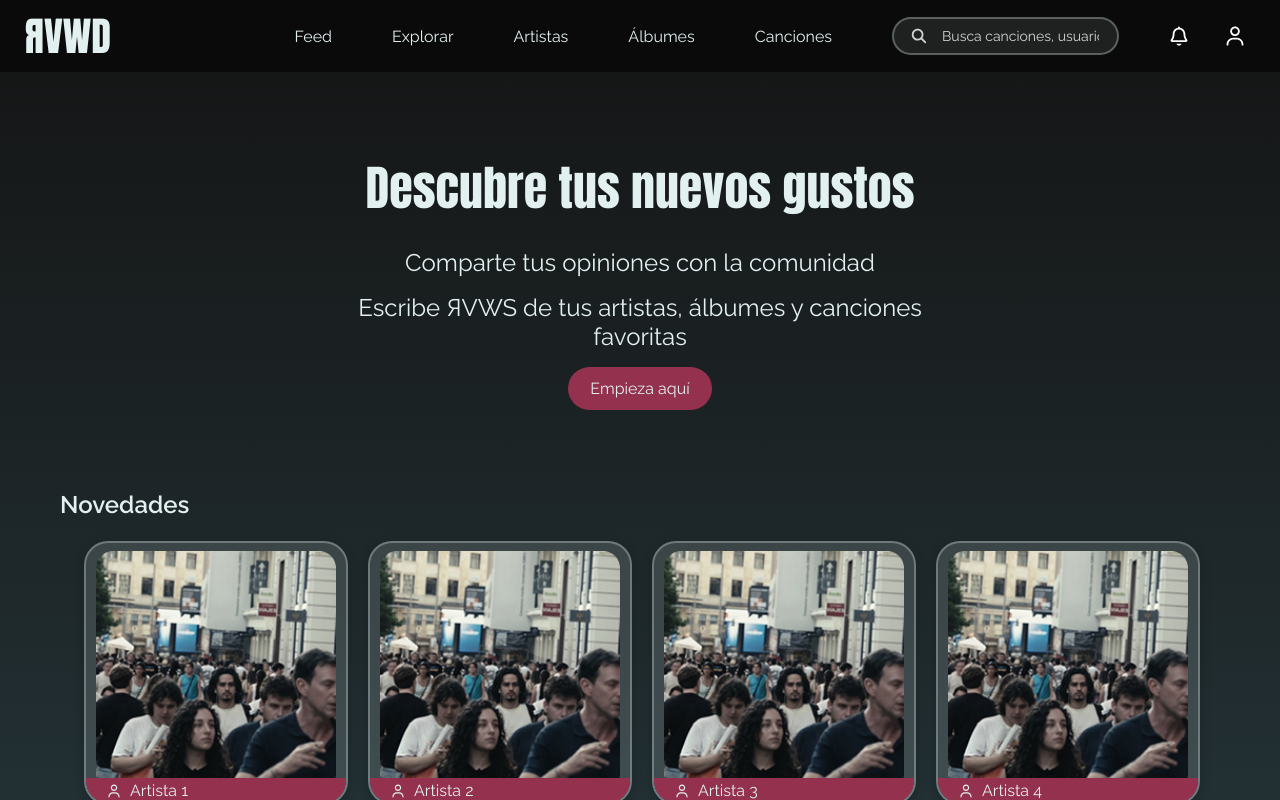
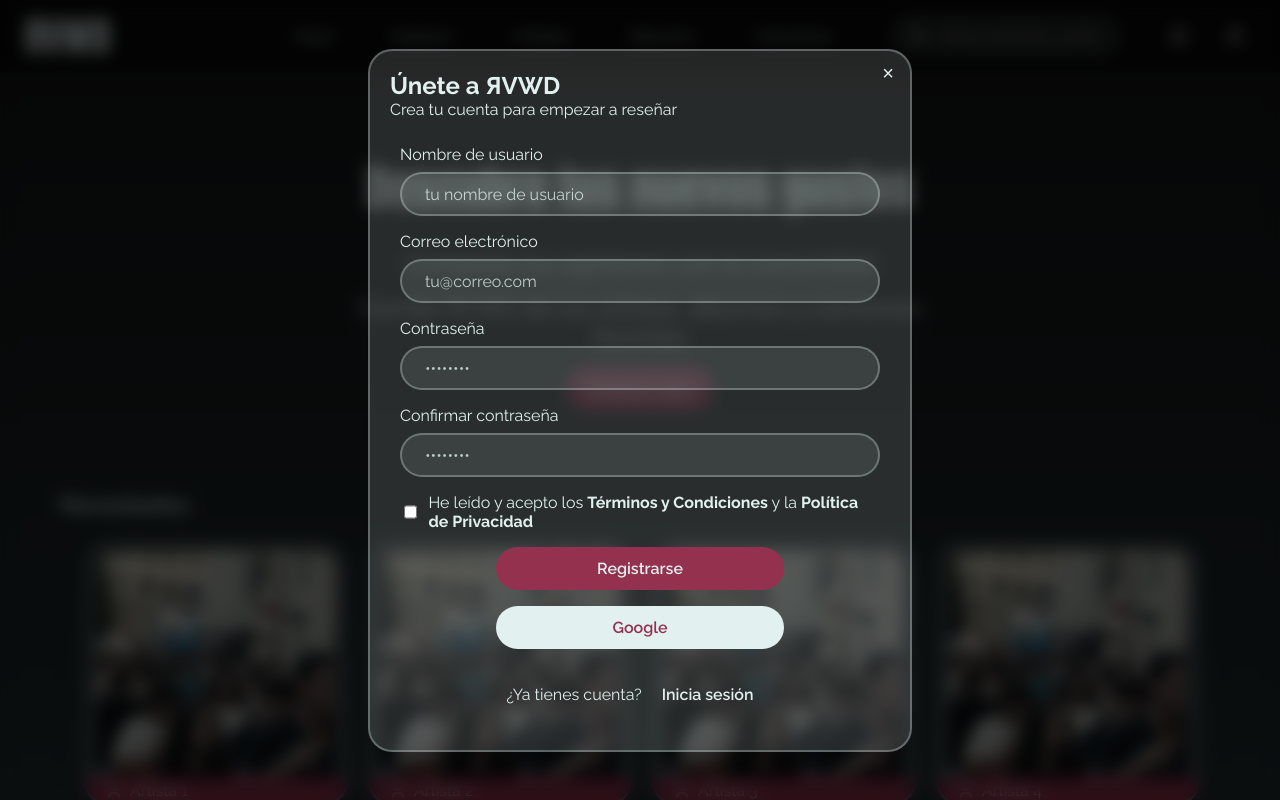
Before and after one commit to raquelz12/RVWD, a Next.js app: page / in a window 1280 px wide. Both pictures are taken after a click on the button "Empieza aquí". Shown: the top 800 px of the page. Built offline with nearby package versions, Linux system fonts and the light colour scheme.

Commit message:
Modales generales y registrar

```diff
--- a/components/Button/Button.css
+++ b/components/Button/Button.css
@@ -4,7 +4,7 @@
   justify-content: center;
   padding: 1rem 2rem;
   font-size: 1.6rem;
-  font-weight: semi-bold;
+  font-weight: 600;
   border-radius: 3rem;
   border: 0.2rem solid transparent;
   cursor: pointer;
@@ -36,7 +36,8 @@
 }
 
 .custom-button.secondary:hover:not(:disabled) {
-  background-color: rgba(255, 255, 255, 0.15);
+  background-color: var(--primary-white, #e2f0f0);
+  box-shadow: 0 0.4rem 1.2rem rgba(157, 43, 69, 0.3);
   transform: translateY(-0.2rem);
 }
 
@@ -51,3 +52,15 @@
   background-color: rgba(157, 43, 69, 0.1);
   transform: translateY(-0.2rem);
 }
+
+/* Botón de texto (sin fondo ni borde) */
+.custom-button.text {
+  background-color: transparent;
+  border: none;
+  color: var(--primary-white, #e2f0f0);
+}
+
+.custom-button.text:hover:not(:disabled) {
+  text-decoration: underline;
+  transform: translateY(-0.2rem);
+}
--- a/components/Button/Button.tsx
+++ b/components/Button/Button.tsx
@@ -1,7 +1,7 @@
 import './Button.css';
 
 export interface ButtonProps extends React.ButtonHTMLAttributes<HTMLButtonElement> {
-  variant?: 'primary' | 'secondary' | 'outline';
+  variant?: 'primary' | 'secondary' | 'outline' | 'text';
   children: React.ReactNode;
 }
 
--- /dev/null
+++ b/components/GlobalModal.tsx
@@ -0,0 +1,23 @@
+"use client";
+
+import { useModal } from '@/context/ModalContext';
+import RegisterModal from '../components/modals/RegisterModal/RegisterModal';
+// import LoginModal from '../components/modals/LoginModal/LoginModal'; // Cuando lo crees
+
+export default function GlobalModals() {
+  const { activeModal, closeModal } = useModal();
+
+  return (
+    <>
+      <RegisterModal
+        isOpen={activeModal === 'register'}
+        onClose={closeModal}
+      />
+
+      {/* <LoginModal
+        isOpen={activeModal === 'login'}
+        onClose={closeModal}
+      /> */}
+    </>
+  );
+}
--- /dev/null
+++ b/components/Input/Input.css
@@ -0,0 +1,27 @@
+.input {
+  width: 100%;
+  height: 4.4rem;
+  padding: 0 2.3rem;
+  box-sizing: border-box;
+  background-color: color-mix(in srgb, var(--primary-white) 10%, transparent);
+  border: 0.2rem solid color-mix(in srgb, var(--primary-white) 30%, transparent);
+  border-radius: 3rem;
+  font-size: 1.6rem;
+  transition: border-color 0.2s ease;
+  color: var(--primary-white, #E2F0F0);
+  font-family: inherit;
+}
+
+.input::placeholder {
+  color: var(--primary-white, #E2F0F0);
+  opacity: 0.8;
+}
+
+.input:focus-within {
+  border: 0.2rem solid color-mix(in srgb, var(--primary-white) 50%, transparent);
+}
+
+.input:hover {
+  border: 0.2rem solid color-mix(in srgb, var(--primary-white) 50%, transparent);
+  background-color: color-mix(in srgb, var(--primary-white) 15%, transparent);
+}
--- /dev/null
+++ b/components/Input/Input.tsx
@@ -0,0 +1,20 @@
+import './Input.css';
+
+export interface InputProps {
+    type: string;
+    placeholder?: string;
+    value?: string;
+    onChange?: (e: React.ChangeEvent<HTMLInputElement>) => void;
+}
+
+export default function Input({ type, placeholder, value, onChange }: InputProps) {
+    return (
+        <input
+            type={type}
+            placeholder={placeholder}
+            value={value}
+            onChange={onChange}
+            className="input"
+        />
+    );
+}
--- /dev/null
+++ b/components/Modal/Modal.css
@@ -0,0 +1,64 @@
+.modal-overlay {
+    position: fixed;
+    top: 0;
+    left: 0;
+    width: 100vw;
+    height: 100vh;
+    background-color: rgba(0, 0, 0, 0.7);
+    backdrop-filter: blur(8px);
+    display: flex;
+    justify-content: center;
+    align-items: center;
+    z-index: 9999;
+    animation: overlayFadeIn 0.25s ease-out forwards;
+}
+
+.modal-content {
+    background-color: colormix;
+    padding: 2rem;
+    border: 0.2rem solid color-mix(in srgb, var(--primary-white) 30%, transparent);
+    border-radius: 2.4rem;
+    background-color: color-mix(in srgb, var(--primary-white) 15%, transparent);
+    box-shadow: 0 4px 6px rgba(0, 0, 0, 0.1);
+    max-width: 500px;
+    width: 90%;
+    position: relative;
+    animation: modalSlideUp 0.3s cubic-bezier(0.16, 1, 0.3, 1) forwards;
+}
+
+.modal-close {
+    position: absolute;
+    top: 1rem;
+    right: 1rem;
+    background: none;
+    border: none;
+    font-size: 2rem;
+    cursor: pointer;
+    color: var(--primary-white, #E2F0F0);
+    transition: color 0.3s ease;
+}
+
+.modal-close:hover {
+    color: var(--primary-red, #94314F);
+}
+
+/*transiciones*/
+@keyframes overlayFadeIn {
+  from {
+    opacity: 0;
+  }
+  to {
+    opacity: 1;
+  }
+}
+
+@keyframes modalSlideUp {
+  from {
+    opacity: 0;
+    transform: translateY(2.4rem) scale(0.96);
+  }
+  to {
+    opacity: 1;
+    transform: translateY(0) scale(1);
+  }
+}
--- /dev/null
+++ b/components/Modal/Modal.tsx
@@ -0,0 +1,45 @@
+"use client";
+
+import { useEffect } from 'react';
+import './Modal.css';
+
+export interface ModalProps {
+  isOpen: boolean;
+  onClose: () => void;
+  children: React.ReactNode;
+}
+
+export default function Modal({ isOpen, onClose, children }: ModalProps) {
+  useEffect(() => {
+    const handleKeyDown = (e: KeyboardEvent) => {
+      if (e.key === 'Escape') onClose();
+    };
+
+    if (isOpen) {
+      document.body.style.overflow = 'hidden';
+      window.addEventListener('keydown', handleKeyDown);
+    } else {
+      document.body.style.overflow = 'unset';
+    }
+
+    return () => {
+      document.body.style.overflow = 'unset';
+      window.removeEventListener('keydown', handleKeyDown);
+    };
+  }, [isOpen, onClose]);
+
+  if (!isOpen) return null;
+
+  return (
+    <div className="modal-overlay" onClick={onClose}>
+      <div className="modal-content" onClick={(e) => e.stopPropagation()}>
+        <button className="modal-close" onClick={onClose} aria-label="Cerrar modal">
+          &times;
+        </button>
+        <div className="modal-body">
+          {children}
+        </div>
+      </div>
+    </div>
+  );
+}
--- /dev/null
+++ b/components/modals/RegisterModal/RegisterModal.css
@@ -0,0 +1,62 @@
+.modal-header h2 {
+    margin: 0;
+    font-size: 2.4rem;
+}
+
+.modal-header p {
+    padding-bottom: 1.6rem;
+    margin: 0;
+}
+
+.modal-form {
+    display: flex;
+    flex-direction: column;
+    padding: 1rem;
+    gap: 1.6rem;
+}
+
+.form-group {
+    display: flex;
+    flex-direction: column;
+    gap: 0.8rem;
+}
+
+.checkbox-group {
+    display: flex;
+    flex-direction: row;
+    align-items: center;
+    gap: 0.8rem;
+}
+
+.checkbox-group input[type="checkbox"] {
+    width: 1.6rem;
+    height: 1.6rem;
+    border: 0.2rem solid var(--primary-white, #E2F0F0);
+    border-radius: 0.4rem;
+    background-color: transparent;
+    cursor: pointer;
+}
+
+.checkbox-group a {
+    text-decoration: none;
+    font-weight: bold;
+    color: var(--primary-white, #E2F0F0);
+    transition: color 0.15s ease;
+}
+
+.checkbox-group a:hover {
+    color: var(--primary-red, #94314F);
+}
+
+.button-group {
+    display: flex;
+    flex-direction: column;
+    width: 60%;
+    gap: 1.6rem;
+    align-self: center;
+}
+
+.modal-footer {
+    text-align: center;
+    margin-top: 1.6rem;
+}
--- /dev/null
+++ b/components/modals/RegisterModal/RegisterModal.tsx
@@ -0,0 +1,95 @@
+"use client";
+
+import { useState } from 'react';
+import Modal from '../../Modal/Modal';
+import Button from '../../Button/Button';
+import Input from '../../Input/Input';
+import { useModal } from '@/context/ModalContext';
+import './RegisterModal.css';
+
+export interface RegisterModalProps {
+  isOpen: boolean;
+  onClose: () => void;
+}
+
+export default function RegisterModal({ isOpen, onClose }: RegisterModalProps) {
+  const { openModal } = useModal();
+  const [username, setUsername] = useState('');
+  const [email, setEmail] = useState('');
+  const [password, setPassword] = useState('');
+
+  const handleSubmit = (e: React.FormEvent) => {
+    e.preventDefault();
+    // Pra cuando haya back
+  };
+
+  return (
+    <Modal isOpen={isOpen} onClose={onClose}>
+      <div className="modal-header">
+        <h2>Únete a ЯVWD</h2>
+        <p>Crea tu cuenta para empezar a reseñar</p>
+      </div>
+      <form onSubmit={handleSubmit} className="modal-form">
+        <div className="form-group">
+          <label>Nombre de usuario</label>
+          <Input
+            type="text"
+            value={username}
+            onChange={(e) => setUsername(e.target.value)}
+            placeholder="tu nombre de usuario"
+          />
+        </div>
+        <div className="form-group">
+          <label>Correo electrónico</label>
+          <Input
+            type="email"
+            value={email}
+            onChange={(e) => setEmail(e.target.value)}
+            placeholder="tu@correo.com"
+          />
+        </div>
+        <div className="form-group">
+          <label>Contraseña</label>
+          <Input
+            type="password"
+            value={password}
+            onChange={(e) => setPassword(e.target.value)}
+            placeholder="••••••••"
+          />
+        </div>
+        <div className="form-group">
+          <label>Confirmar contraseña</label>
+          <Input
+            type="password"
+            value={password}
+            onChange={(e) => setPassword(e.target.value)}
+            placeholder="••••••••"
+          />
+        </div>
+        <div className="form-group checkbox-group">
+            <input type="checkbox" id="terms" />
+            <label htmlFor="terms">He leído y acepto los <a href="/terms" target="_blank">Términos y Condiciones</a> y la <a href="/privacy" target="_blank">Política de Privacidad</a></label>
+        </div>
+        <div className="button-group">
+            <Button variant="primary" type="submit">
+            Registrarse
+            </Button>
+            <Button variant="secondary">
+            Google
+            </Button>
+        </div>
+      </form>
+      <div className="modal-footer">
+        <p>
+          ¿Ya tienes cuenta?
+          <Button variant="text" onClick={() => { onClose(); openModal('login'); }}>
+            Inicia sesión
+          </Button>
+        </p>
+      </div>
+      <div className="error-message">
+        {/* Aquí puedes mostrar mensajes de error si es necesario */}
+      </div>
+    </Modal>
+  );
+}
--- a/src/app/layout.tsx
+++ b/src/app/layout.tsx
@@ -5,6 +5,8 @@ import "./globals.css";
 import Header from "../../components/Header/Header";
 import BottomNav from "../../components/BottomNav/BotttomNav";
 import Footer from "../../components/Footer/Footer";
+import GlobalModals from "../../components/GlobalModal";
+import { ModalProvider } from "@/context/ModalContext";
 
 const raleway = Raleway({
   subsets: ["latin"],
@@ -30,10 +32,13 @@ export default function RootLayout({ children }: { children: React.ReactNode })
       className={`${raleway.variable} ${antonCustom.variable}`}
     >
       <body>
-        <Header />
-        {children}
-        <BottomNav />
-        <Footer />
+        <ModalProvider>
+          <Header />
+          {children}
+          <BottomNav />
+          <GlobalModals />
+          <Footer />
+        </ModalProvider>
       </body>
     </html>
   );
--- a/src/app/page.tsx
+++ b/src/app/page.tsx
@@ -5,10 +5,12 @@ import './page.css';
 import MediaCard from '../../components/MediaCard/MediaCard';
 import SearchBar from '../../components/SearchBar/SearchBar';
 import Button from '../../components/Button/Button';
+import { useModal } from '@/context/ModalContext';
 
 export default function Home() {
   const [activeIndex, setActiveIndex] = useState(0);
   const carouselRef = useRef<HTMLDivElement>(null);
+  const { openModal } = useModal();
 
   const handleScroll = () => {
     if (carouselRef.current) {
@@ -38,7 +40,7 @@ export default function Home() {
         <p className="head-text">Descubre tus nuevos gustos</p>
         <p className="head-text">Comparte tus opiniones con la comunidad</p>
         <p className="head-text">Escribe ЯVWS de tus artistas, álbumes y canciones favoritas</p>
-        <Button variant="primary" onClick={() => { /* Acción al hacer clic */ }}>
+        <Button variant="primary" onClick={() => openModal('register') }>
           Empieza aquí
         </Button>
       </div>
--- /dev/null
+++ b/src/context/ModalContext.tsx
@@ -0,0 +1,34 @@
+"use client";
+
+import { createContext, useContext, useState, ReactNode } from 'react';
+
+type ModalType = 'register' | 'login' | null;
+
+interface ModalContextType {
+  activeModal: ModalType;
+  openModal: (modal: ModalType) => void;
+  closeModal: () => void;
+}
+
+const ModalContext = createContext<ModalContextType | undefined>(undefined);
+
+export function ModalProvider({ children }: { children: ReactNode }) {
+  const [activeModal, setActiveModal] = useState<ModalType>(null);
+
+  const openModal = (modal: ModalType) => setActiveModal(modal);
+  const closeModal = () => setActiveModal(null);
+
+  return (
+    <ModalContext.Provider value={{ activeModal, openModal, closeModal }}>
+      {children}
+    </ModalContext.Provider>
+  );
+}
+
+export function useModal() {
+  const context = useContext(ModalContext);
+  if (!context) {
+    throw new Error('useModal debe usarse dentro de un ModalProvider');
+  }
+  return context;
+}
```
